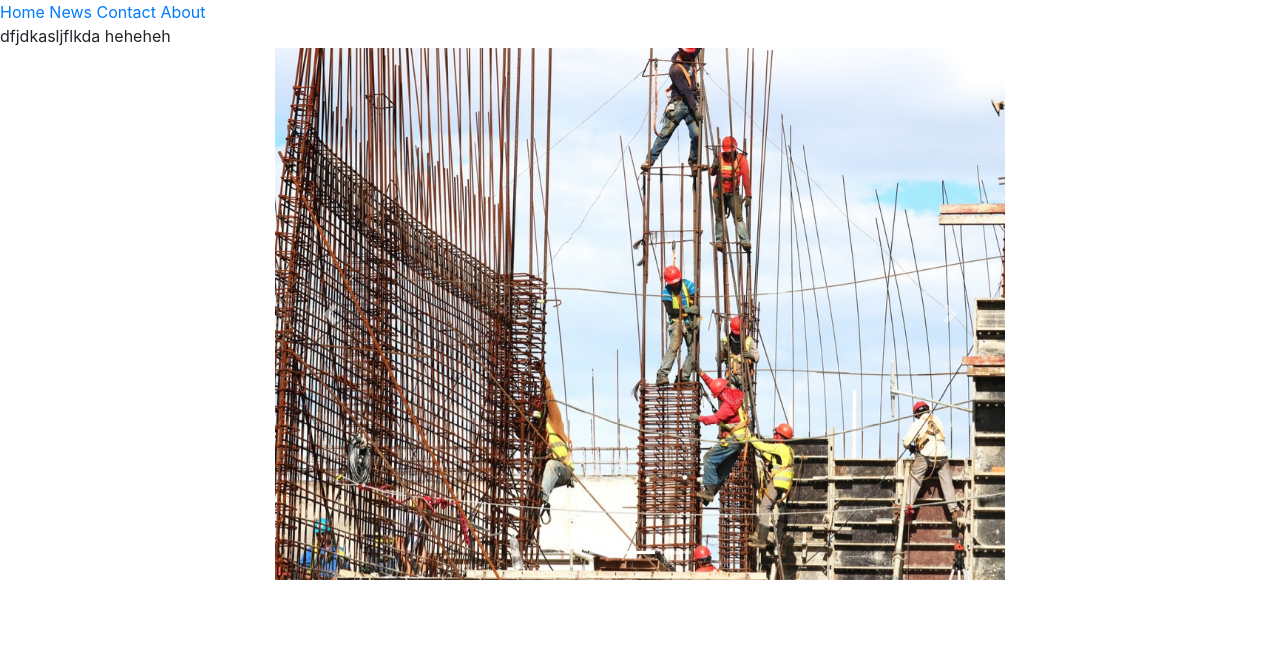
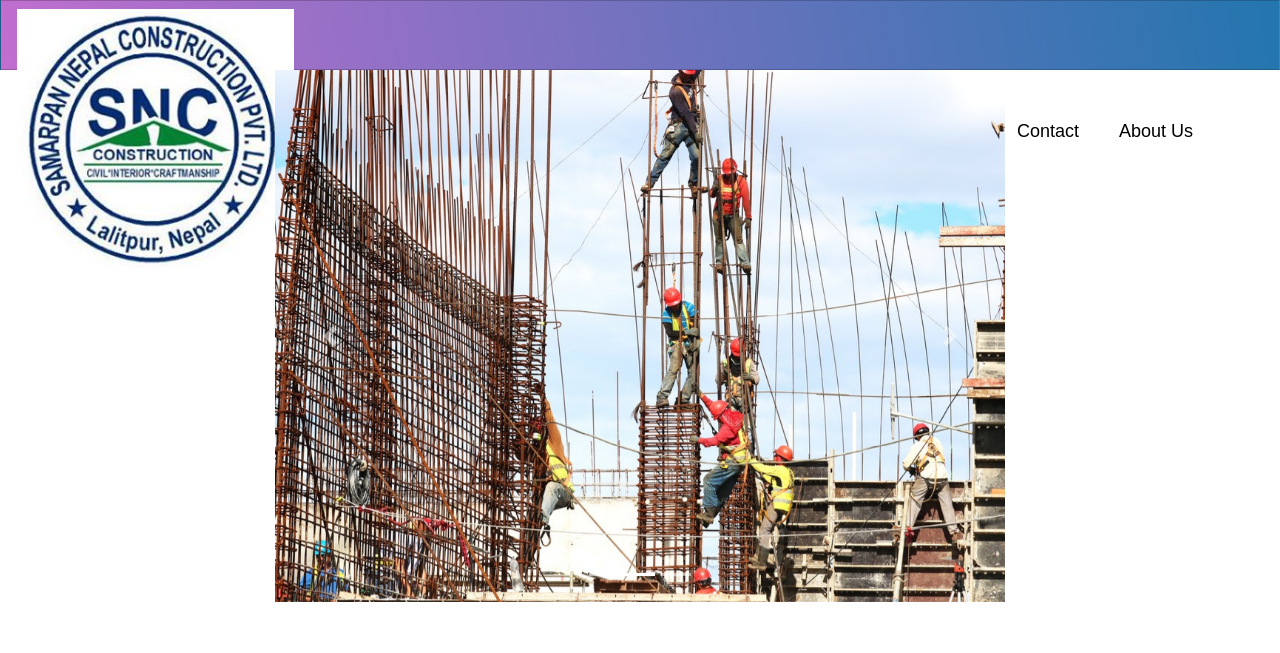
Before and after one commit to NishanTiwari/constructionSite, a plain HTML site: page index.html in a window 1280 px wide. Drawn offline with nearby package versions, Linux system fonts and the light colour scheme.

Commit message:
nav bar started, working on logo, nedd to style

```diff
--- a/index.html
+++ b/index.html
@@ -13,16 +13,17 @@
 <body>
 
 
-    <nav>
-    <ul>
-        <li><a href="#default">Home</a></li>
-        <li><a href="#news">News</a></li>
-        <li><a href="#contact">Contact</a></li>
-        <li><a href="#about">About</a></li>
+    <nav class="navbar">
+         <a href="#" class="logo"><img src="/image/logo.png"  />
+            logo</a>
+    <ul class="main-nav" id="menu">
+        <li><a href="#default"class="nav-links" >Home</a></li>
+        <li><a href="#news"class="nav-links">News</a></li>
+        <li><a href="#contact"class="nav-links">Contact</a></li>
+        <li><a href="#about"class="nav-links">About Us</a></li>
     </ul>
     </nav>
 
-    dfjdkasljflkda heheheh
 
     <div class="container">
             <div class="row">
--- a/style/mystyle.css
+++ b/style/mystyle.css
@@ -1,9 +1,50 @@
-ul {
-    list-style-type: none;
+* {
+    box-sizing: border-box;
+    padding: 0;
     margin: 0;
-    padding: 0;
 }
+body {
+    font-family: 'Josefin Sans', sans-serif;
 
-li {
-    display: inline;
+
 }
+.navbar {
+    display: flex;
+    justify-content: space-between;
+    padding-bottom: 0;
+    height: 70px;
+    align-items: center;
+    font-size: 18px;
+    background-image: linear-gradient(260deg, #2376ae 0%, #c16ecf   100%);
+    border: 1px solid rgba(0, 0, 0, 0.2);
+    padding-bottom: 10px;
+
+}
+.main-nav {
+    display: flex;
+    margin-right: 30px;
+    flex-direction: row;
+    justify-content: flex-end;
+    list-style:none;
+
+}
+.main-nav li {
+    margin: 0;
+
+
+
+}
+.nav-links {
+    margin-right: 40px;
+    color: black;
+}
+.logo {
+    margin-top: 0;
+}
+.navbar-toggle {
+   display: none;
+}
+.logo:hover,
+.nav-links:hover {
+    color: rgba(255, 255, 255, 1);
+}
```
